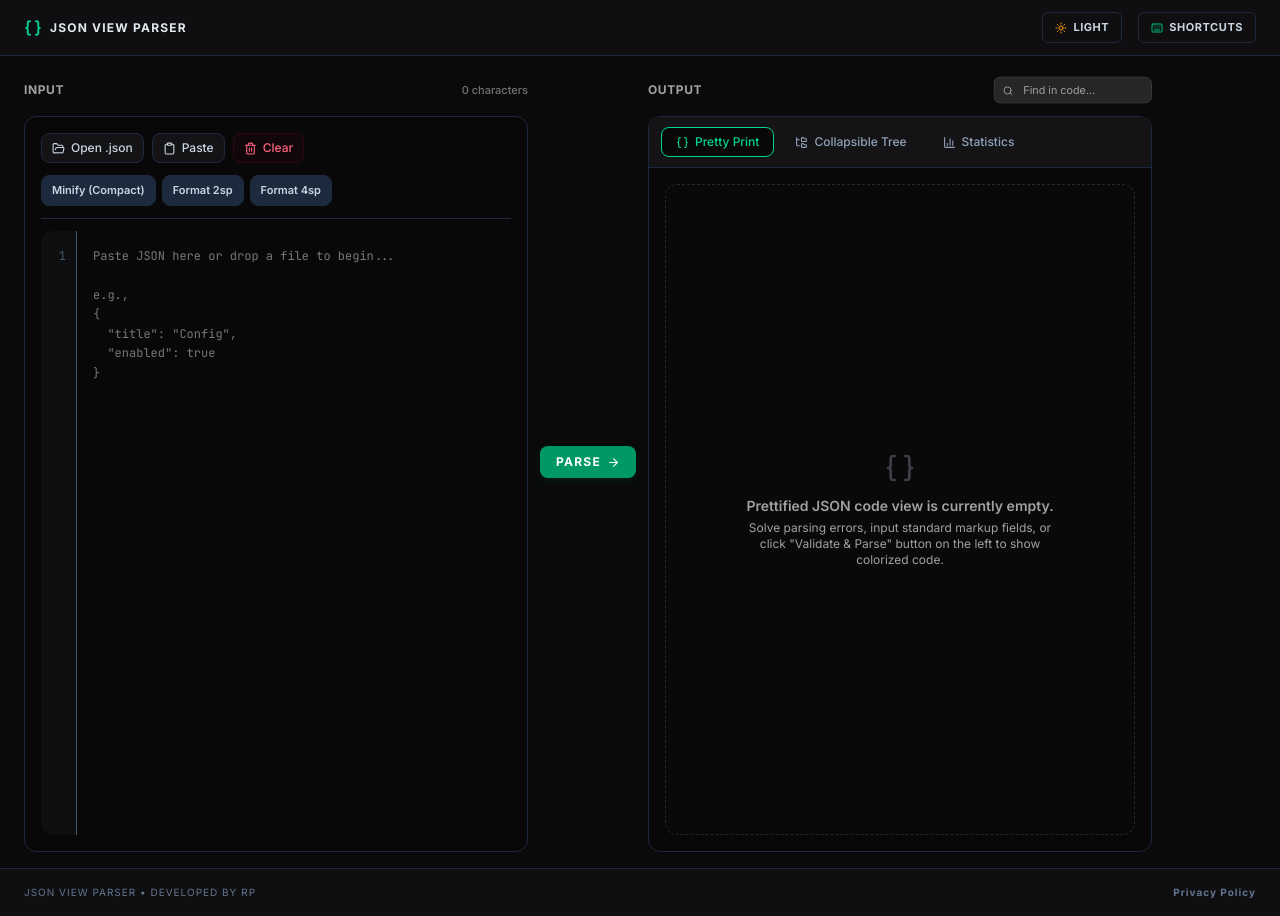
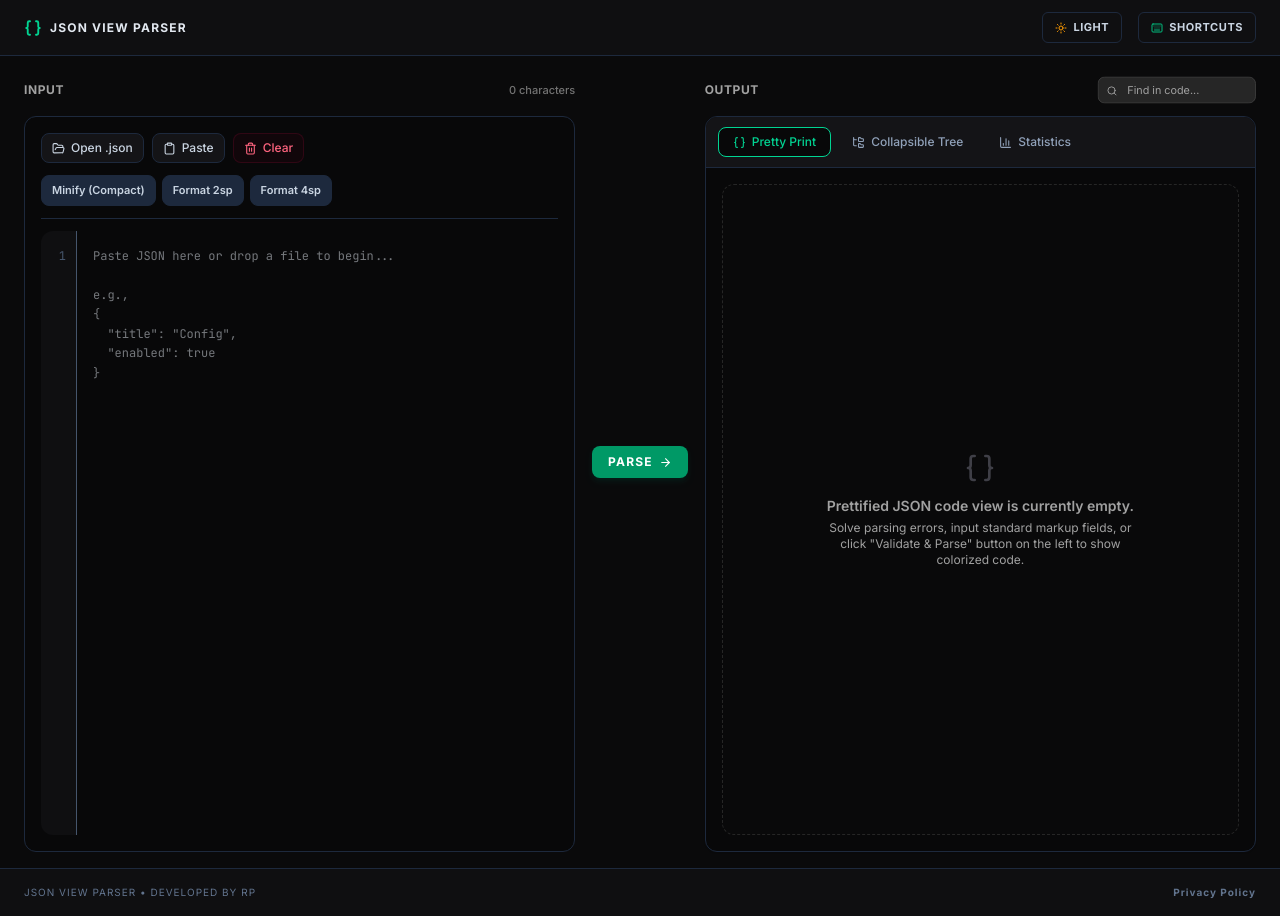
Before and after one commit to gamella24/JsonViewParser, a React (Vite) app: page / in a window 1280 px wide. Built offline with nearby package versions, Linux system fonts and the light colour scheme.

Commit message:
Update App.tsx

```diff
--- a/src/App.tsx
+++ b/src/App.tsx
@@ -349,7 +349,7 @@ export default function App() {
         )}
 
         {/* Dynamic Split Panel Layout */}
-        <div className="grid grid-cols-1 lg:grid-cols-12 gap-4 items-stretch flex-1">
+        <div className="grid grid-cols-1 lg:grid-cols-11 gap-4 items-stretch flex-1">
 
           {/* Left panel wrapper - Workspace Input */}
           <section className="lg:col-span-5 h-[500px] lg:h-[780px] flex flex-col min-h-0">
```
